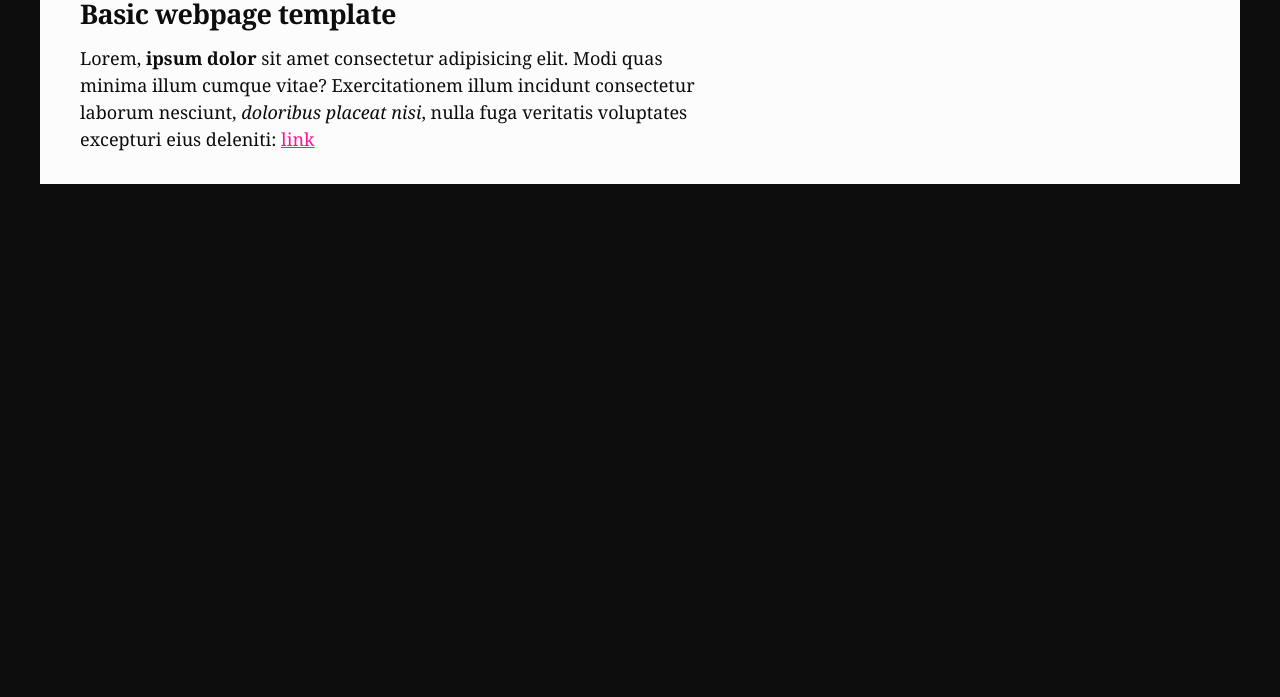
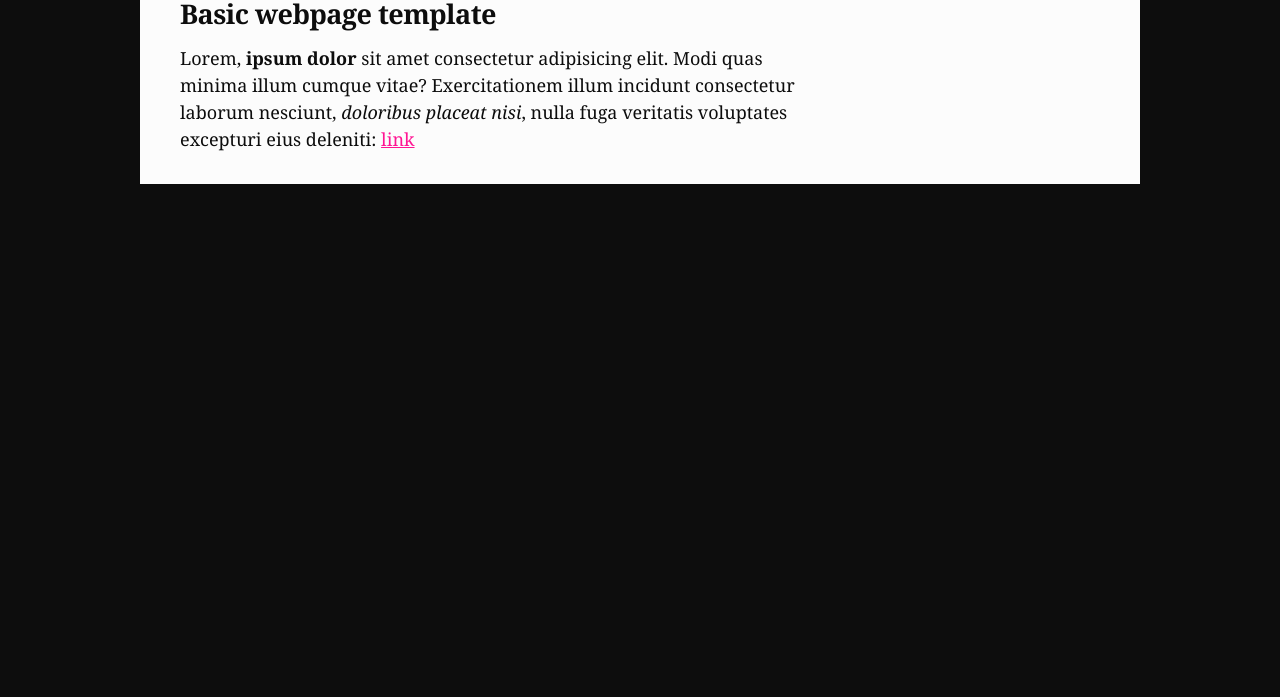
Before and after one commit to lichfolky/nameless, a plain HTML site: page index.html in a window 1280 px wide. Shown: the part 103-800 px from the top of the page. Drawn offline with Linux system fonts and the light colour scheme.

Commit message:
page width

```diff
--- a/style.css
+++ b/style.css
@@ -9,6 +9,13 @@
 
 */
 
+/*Web safe fonts with good support (https://www.cssfontstack.com/):*/
+/*font-family: Arial, Helvetica, sans-serif;*/
+/*font-family: 'Courier New', Courier, monospace;*/
+/*font-family: Georgia, 'Times New Roman', Times, serif;*/
+/*font-family: 'Times New Roman', Times, serif;*/
+/*font-family: 'Trebuchet MS', 'Lucida Sans Unicode', 'Lucida Grande', 'Lucida Sans', Arial, sans-serif;*/
+/*font-family: Verdana, Geneva, Tahoma, sans-serif;*/
 
 /*  -----------------------------------
         Custom properties  [#CUST]
@@ -27,16 +34,23 @@
     --link-color--hover: var(--accent-color--light);
     --background-color: var(--color-black);
     --main-background-color: var(--color-white);
-
     /* Layout */
     --page-margins: 2rem 40px 1.7rem 40px;
-    --page-width: 1200px;
+
+    /*
+        1240px * 545px Macbook Pro Retina, 13-inch
+        1040px * huawei Matebook
+        --page-width: 1200px;
+    */
+    --page-width: 1000px;
     --text-width: 35rem;
 
     /* Typography */
     /* Base font size become 18px */
     font-size: 112.5%;
     --font-family: Georgia, 'Times New Roman', Times, serif;
+
+
 }
 
 /*  -----------------------------------
```
